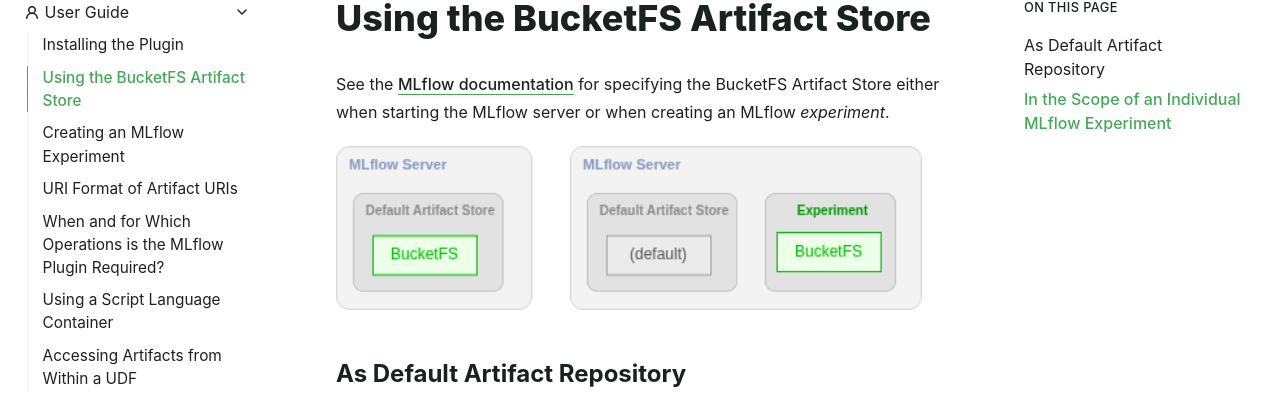
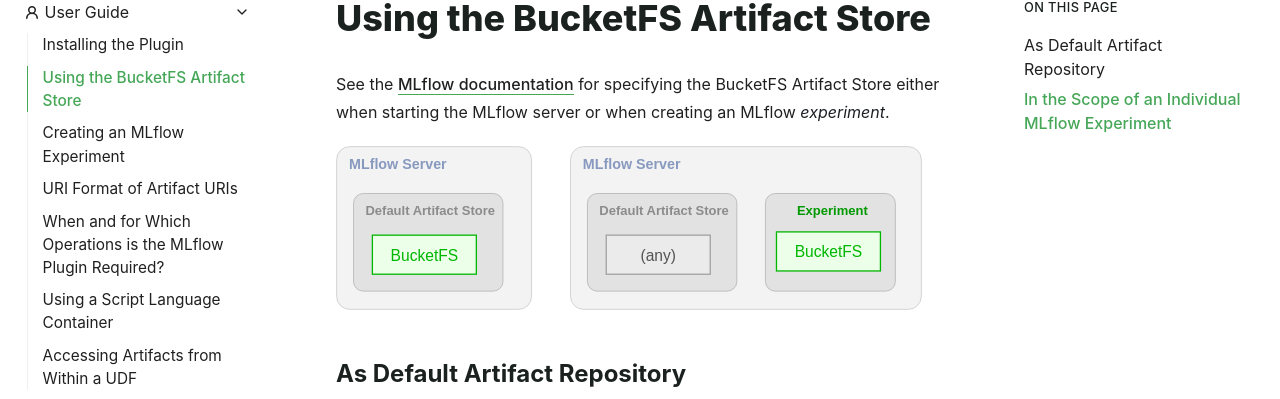
Before and after one commit to exasol/mlflow-plugin, a Sphinx documentation site: the page built from doc/user_guide/mlflow_server.rst, in a window 1280 px wide. Shown: the part 90-489 px from the top of the page. Built offline with Sphinx 7.4.7, drawn with Linux system fonts in a browser that asks for light colours; pages that are not in the unit, such as notebooks, are missing from menus.

Commit message:
Updated images

```diff
--- a/doc/user_guide/mlflow_server.rst
+++ b/doc/user_guide/mlflow_server.rst
@@ -8,7 +8,7 @@
 for specifying the BucketFS Artifact Store either when starting the MLflow
 server or when creating an MLflow *experiment*.
 
-.. image:: enabling-bucketfs-artifact-store.png
+.. image:: enabling-bucketfs-artifact-store.svg
     :scale: 130 %
 
 
--- a/doc/user_guide/udfs.rst
+++ b/doc/user_guide/udfs.rst
@@ -15,7 +15,7 @@
 The following figure shows different alternatives for loading an MLflow model
 from within a UDF:
 
-.. image:: udf-loading-alternatives.png
+.. image:: udf-loading-alternatives.svg
     :scale: 100 %
 
 
```
Also changed, not shown: doc/user_guide/enabling-bucketfs-artifact-store.png (deleted), doc/user_guide/enabling-bucketfs-artifact-store.svg (added), doc/user_guide/udf-loading-alternatives.png (deleted), doc/user_guide/udf-loading-alternatives.svg (added).
